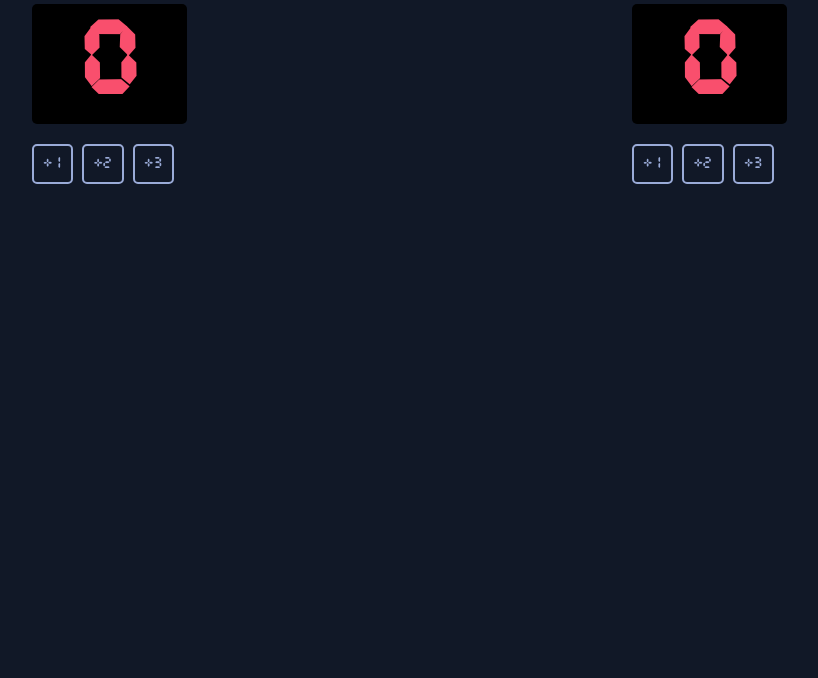
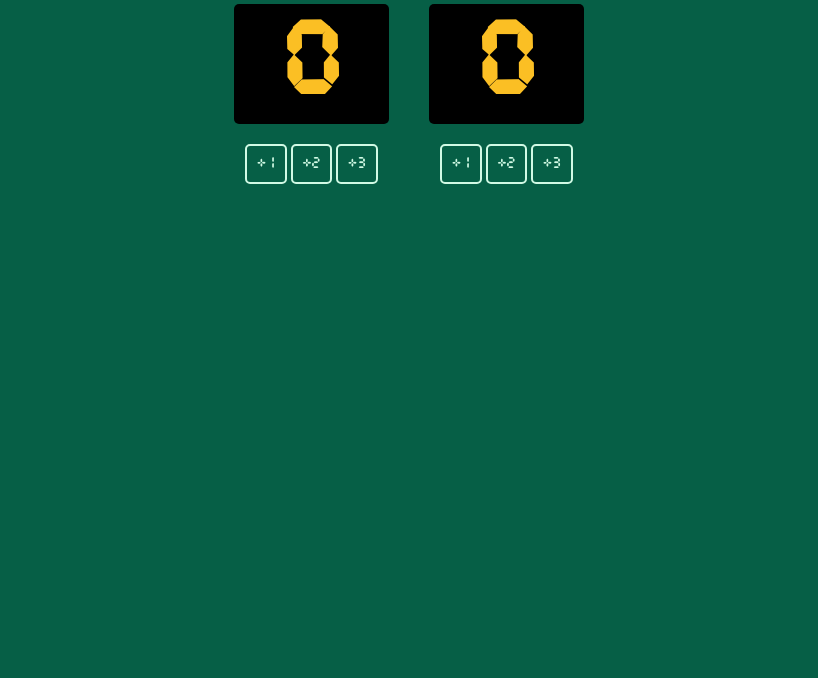
Before and after one commit to jinlikegold/basketball-counter, a plain HTML site: page index.html in a window 1280 px wide. Shown: the part 122-800 px from the top of the page, without its empty margins (231-1049 px from the left). Drawn offline with nearby package versions, Linux system fonts and the light colour scheme.

Commit message:
Update index.css
updated css to fix alignment issues and added custom colors

```diff
--- a/index.css
+++ b/index.css
@@ -1,7 +1,7 @@
 body {
     margin: 0;
-    background-color: #111827;
-    color: #E5E5E5;
+    background-color: #065F46;
+    color: #FEF3C7;
 }
 
 @font-face {
@@ -16,17 +16,17 @@ h3 {
 
 .container {
     display: flex;
-    justify-content: space-around;
+    justify-content: center;
     padding: 20px 40px;
 }
 
 .team {
     padding: 0 20px 10px 20px;
+    text-align: center;
 }
 
 .score-display {
     background-color: black;
-    text-align: center;
     font-family: 'Cursed Timer ULiL';
     font-size: 90px;
     line-height: 127px;
@@ -36,16 +36,20 @@ h3 {
     top: 125px;
     margin: -20px 0 20px 0;
     border-radius: 5px;
-    color: #F94F6D;
+    color: #FBBF24;
+}
+
+.buttons {
+    display: flex;
+    justify-content: space-around;
 }
 
 .score-button {
     background: transparent;
-    border: 2px solid #9AABD8;
+    border: 2px solid #D1FAE5;
     border-radius: 5px;
     padding: 10px;
-    margin-right: 5px;
-    color: #9AABD8;
+    color: #D1FAE5;
     font-family: 'Cursed Timer ULiL';
     font-size: 14px;
 }
```
